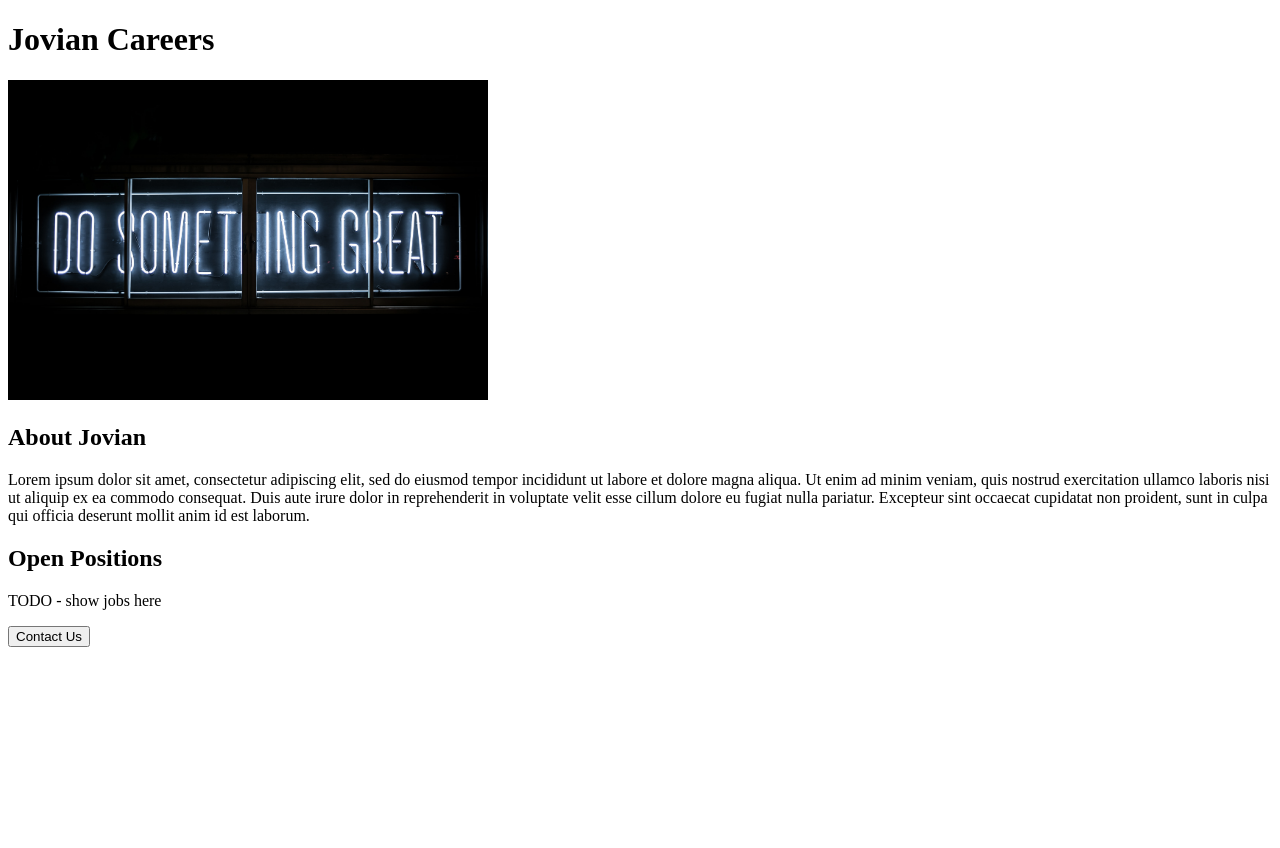
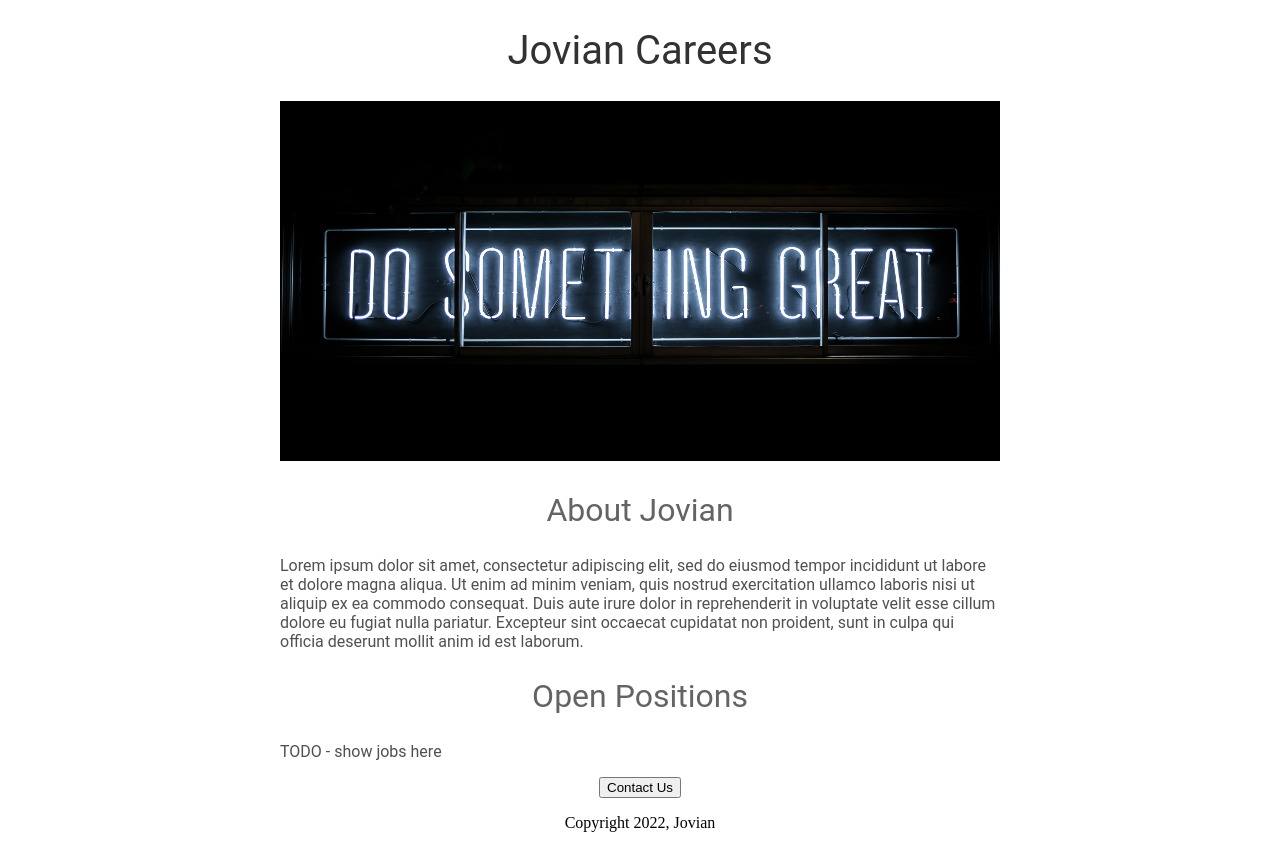
Before and after one commit to PaleProxy/careers-website-v2, a Flask app: page / in a window 1280 px wide. Before the commit the page ends 647 px from the top, so only its background shows below. Run offline with Flask 2, Linux system fonts and the light colour scheme.

Commit message:
added html and css inline styling

```diff
--- a/templates/home.html
+++ b/templates/home.html
@@ -5,20 +5,57 @@
   <meta http-equiv="X-UA-Compatible" content="IE=edge">
   <meta name="viewport" content="width=device-width, initial-scale=1.0">
   <style>
+  h1{
+    font-size: 40px;
+    font-family: Roboto;
+    font-weight: normal;
+    color: rgb(50, 50, 50);
+    text-align: center;
+  }
+
+  #banner {
+    width: 100%;
+    height: 360px;
+    object-fit: center;
+  }
+
+  h2{
+    font-family: Roboto;
+    font-size: 32px;
+    color: rgb(100, 100, 100);
+    text-align: center;
+    font-weight: normal;
+  }
+
+  .bodytext{
+    font-family: Roboto;
+    color: rgb(80, 80, 80);
+  }
+
+  #container {
+    max-width: 720px;
+    margin: 0 auto;
+  }
+
 
   </style>
   <title>Jovian Careers</title>
 </head>
 <body>
+  <div id= "container">
   <h1>Jovian Careers</h1>
-<img src="https://careers-website.metalgearmeow.repl.co/static/banner.jpg" height="320"   alt="">
+<img id="banner" src="https://careers-website.metalgearmeow.repl.co/static/banner.jpg" height="320"   alt="">
 
   <h2>About Jovian</h2>
-  <p>
+  <p class="bodytext">
     Lorem ipsum dolor sit amet, consectetur adipiscing elit, sed do eiusmod tempor incididunt ut labore et dolore magna aliqua. Ut enim ad minim veniam, quis nostrud exercitation ullamco laboris nisi ut aliquip ex ea commodo consequat. Duis aute irure dolor in reprehenderit in voluptate velit esse cillum dolore eu fugiat nulla pariatur. Excepteur sint occaecat cupidatat non proident, sunt in culpa qui officia deserunt mollit anim id est laborum.
   </p>
   <h2>Open Positions</h2>
-  <p>TODO - show jobs here</p>
-  <button>Contact Us</button>
+  <p class ="bodytext">TODO - show jobs here</p>
+    <div style="text-align:center;">
+      <button>Contact Us</button>
+      <p>Copyright 2022,  Jovian</p>
+    </div>
+    </div>
 </body>
 </html>
```
